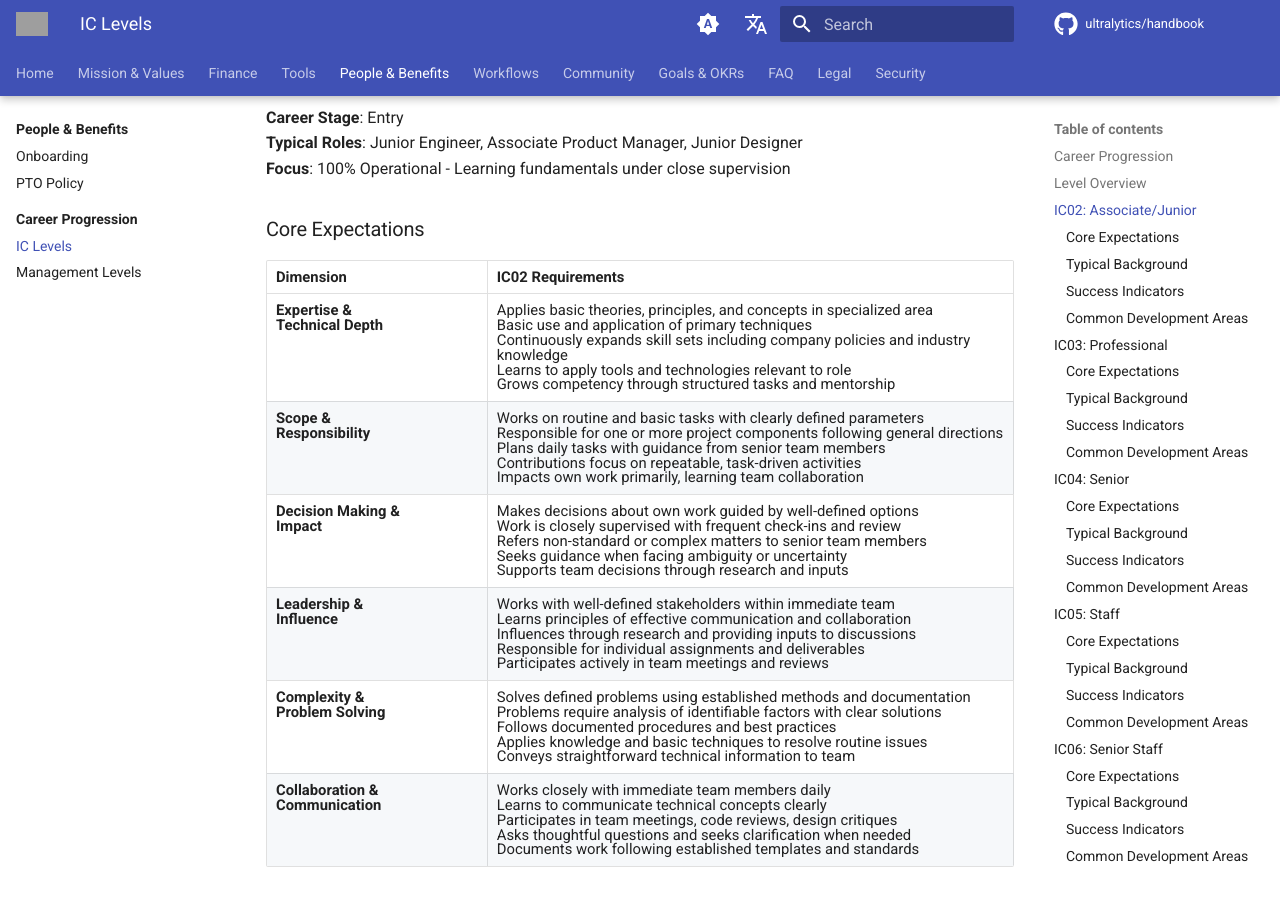
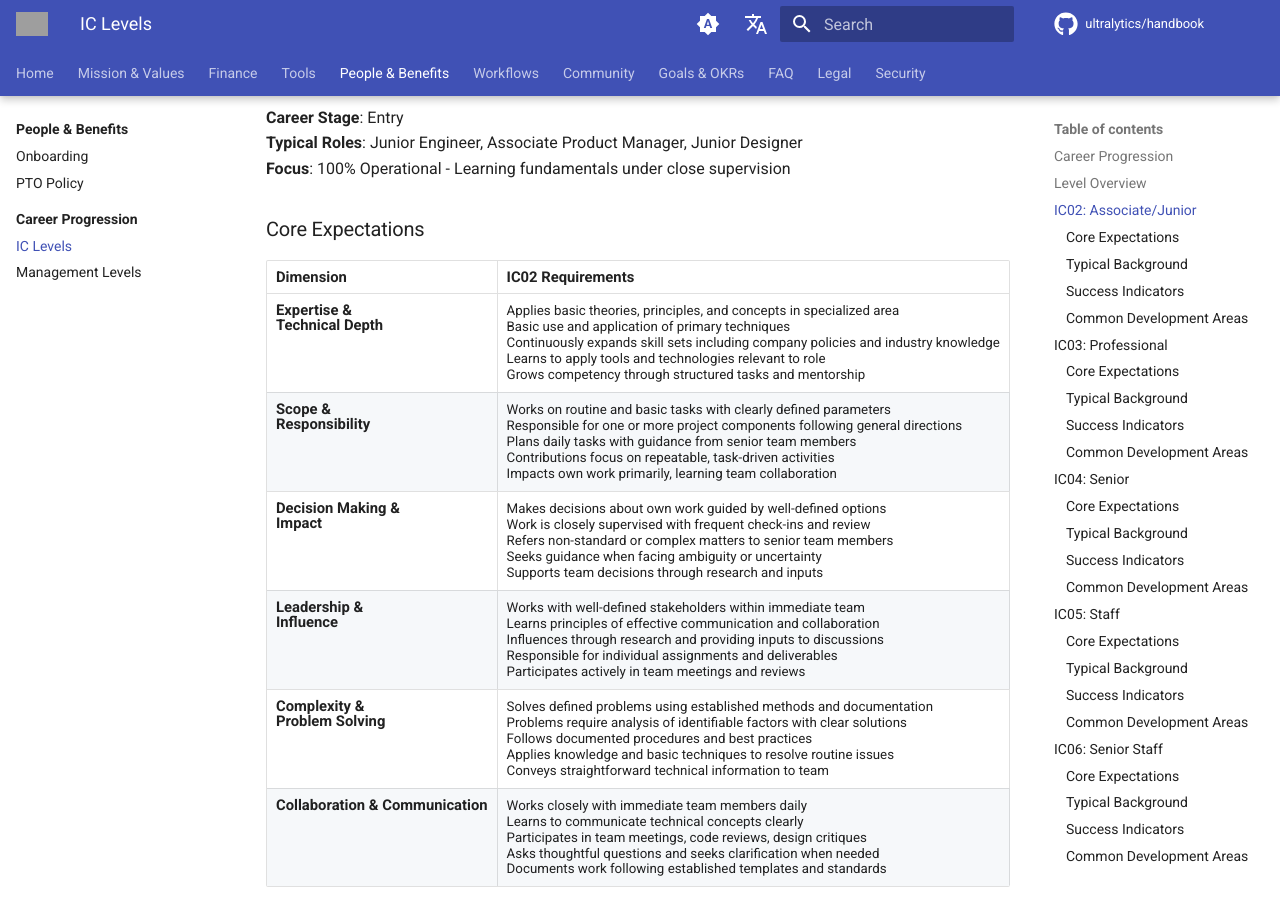
Before and after one commit to ultralytics/handbook, an MkDocs documentation site: the page built from docs/en/people/careers/levels-ic.md, in a window 1280 px wide and 900 px high, scrolled down 1011 px. Built offline with MkDocs 1.6.1 and Material for MkDocs 9.7.7, drawn with Linux system fonts in a browser that asks for light colours; comment, search, counter and statistics services are not loaded; grey boxes are pictures that could not be loaded.

```diff
--- a/docs/en/people/careers/levels-ic.md
+++ b/docs/en/people/careers/levels-ic.md
@@ -36,14 +36,15 @@
 
 ### Core Expectations
 
-| Dimension                           | IC02 Requirements                                                                                                                                                                                                                                                                                                                   |
-| ----------------------------------- | ----------------------------------------------------------------------------------------------------------------------------------------------------------------------------------------------------------------------------------------------------------------------------------------------------------------------------------- |
-| **Expertise &<br>Technical Depth**  | Applies basic theories, principles, and concepts in specialized area<br>Basic use and application of primary techniques<br>Continuously expands skill sets including company policies and industry knowledge<br>Learns to apply tools and technologies relevant to role<br>Grows competency through structured tasks and mentorship |
-| **Scope &<br>Responsibility**       | Works on routine and basic tasks with clearly defined parameters<br>Responsible for one or more project components following general directions<br>Plans daily tasks with guidance from senior team members<br>Contributions focus on repeatable, task-driven activities<br>Impacts own work primarily, learning team collaboration |
-| **Decision Making &<br>Impact**     | Makes decisions about own work guided by well-defined options<br>Work is closely supervised with frequent check-ins and review<br>Refers non-standard or complex matters to senior team members<br>Seeks guidance when facing ambiguity or uncertainty<br>Supports team decisions through research and inputs                       |
-| **Leadership &<br>Influence**       | Works with well-defined stakeholders within immediate team<br>Learns principles of effective communication and collaboration<br>Influences through research and providing inputs to discussions<br>Responsible for individual assignments and deliverables<br>Participates actively in team meetings and reviews                    |
-| **Complexity &<br>Problem Solving** | Solves defined problems using established methods and documentation<br>Problems require analysis of identifiable factors with clear solutions<br>Follows documented procedures and best practices<br>Applies knowledge and basic techniques to resolve routine issues<br>Conveys straightforward technical information to team      |
-| **Collaboration & Communication**   | Works closely with immediate team members daily<br>Learns to communicate technical concepts clearly<br>Participates in team meetings, code reviews, design critiques<br>Asks thoughtful questions and seeks clarification when needed<br>Documents work following established templates and standards                               |
+| Dimension                           | IC02 Requirements |
+| ----------------------------------- | ----------------- |
+| **Expertise &<br>Technical Depth**  | <div style="font-size:0.9em; line-height:1.2;">Applies basic theories, principles, and concepts in specialized area<br>Basic use and application of primary techniques<br>Continuously expands skill sets including company policies and industry knowledge<br>Learns to apply tools and technologies relevant to role<br>Grows competency through structured tasks and mentorship</div> |
+| **Scope &<br>Responsibility**       | <div style="font-size:0.9em; line-height:1.2;">Works on routine and basic tasks with clearly defined parameters<br>Responsible for one or more project components following general directions<br>Plans daily tasks with guidance from senior team members<br>Contributions focus on repeatable, task-driven activities<br>Impacts own work primarily, learning team collaboration</div> |
+| **Decision Making &<br>Impact**     | <div style="font-size:0.9em; line-height:1.2;">Makes decisions about own work guided by well-defined options<br>Work is closely supervised with frequent check-ins and review<br>Refers non-standard or complex matters to senior team members<br>Seeks guidance when facing ambiguity or uncertainty<br>Supports team decisions through research and inputs</div> |
+| **Leadership &<br>Influence**       | <div style="font-size:0.9em; line-height:1.2;">Works with well-defined stakeholders within immediate team<br>Learns principles of effective communication and collaboration<br>Influences through research and providing inputs to discussions<br>Responsible for individual assignments and deliverables<br>Participates actively in team meetings and reviews</div> |
+| **Complexity &<br>Problem Solving** | <div style="font-size:0.9em; line-height:1.2;">Solves defined problems using established methods and documentation<br>Problems require analysis of identifiable factors with clear solutions<br>Follows documented procedures and best practices<br>Applies knowledge and basic techniques to resolve routine issues<br>Conveys straightforward technical information to team</div> |
+| **Collaboration & Communication**   | <div style="font-size:0.9em; line-height:1.2;">Works closely with immediate team members daily<br>Learns to communicate technical concepts clearly<br>Participates in team meetings, code reviews, design critiques<br>Asks thoughtful questions and seeks clarification when needed<br>Documents work following established templates and standards</div> |
+
 
 ### Typical Background
 
```
